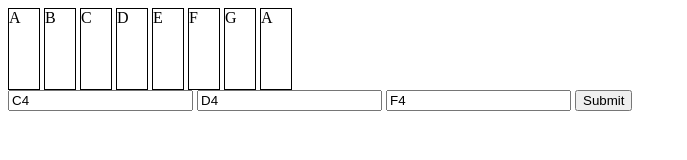
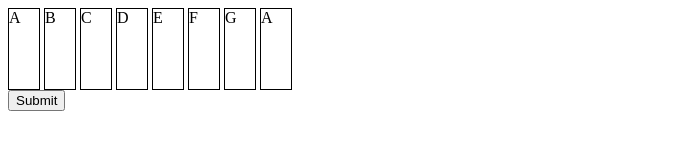
Before and after one commit to joness1992/joness1992.github.io, a plain HTML site: page index.html in a window 1280 px wide. Shown: the whole page, without its empty margins (0-687 px from the left). Drawn offline with Linux system fonts and the light colour scheme.

Commit message:
Hide form inputs

```diff
--- a/index.html
+++ b/index.html
@@ -14,9 +14,9 @@
 		<div class="white-key" data-tone="A4">A</div>
 
 		<form id="input">
-			<input type="text" class="note-input" value="C4"/>
+			<!--<input type="text" class="note-input" value="C4"/>
 			<input type="text" class="note-input" value="D4"/>
-			<input type="text" class="note-input" value="F4"/>
+			<input type="text" class="note-input" value="F4"/>-->
 			<input type="submit" id="submit" />
 		</form>
 
```
